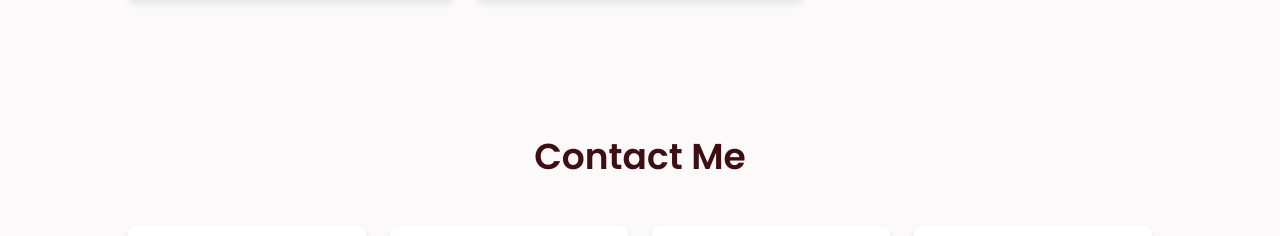
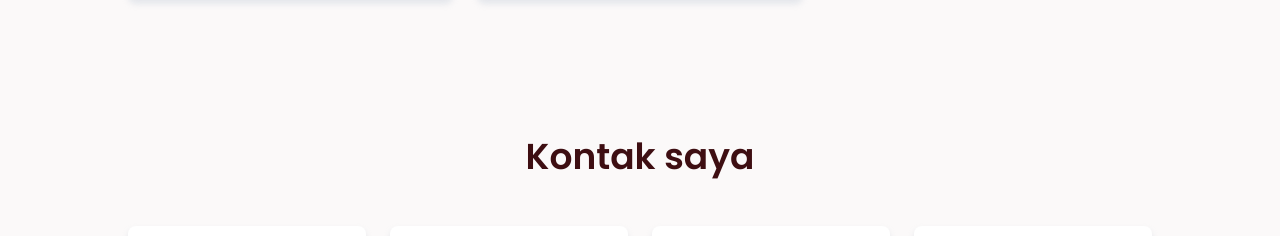
Before and after one commit to aeez/portfolio-akramfais, a plain HTML site: page index.html in a window 1280 px wide. Shown: the part 3545-3781 px from the top of the page. Drawn offline with nearby package versions, Linux system fonts and the light colour scheme.

Commit message:
update index

```diff
--- a/index.html
+++ b/index.html
@@ -327,7 +327,7 @@
         id="contact"
         style="margin-bottom: 6rem"
       >
-        <h2 class="section-title">Contact Me</h2>
+        <h2 class="section-title">Kontak saya</h2>
 
         <div class="contact__container bd-grid">
           <div class="contact__content bd-grid">
```
